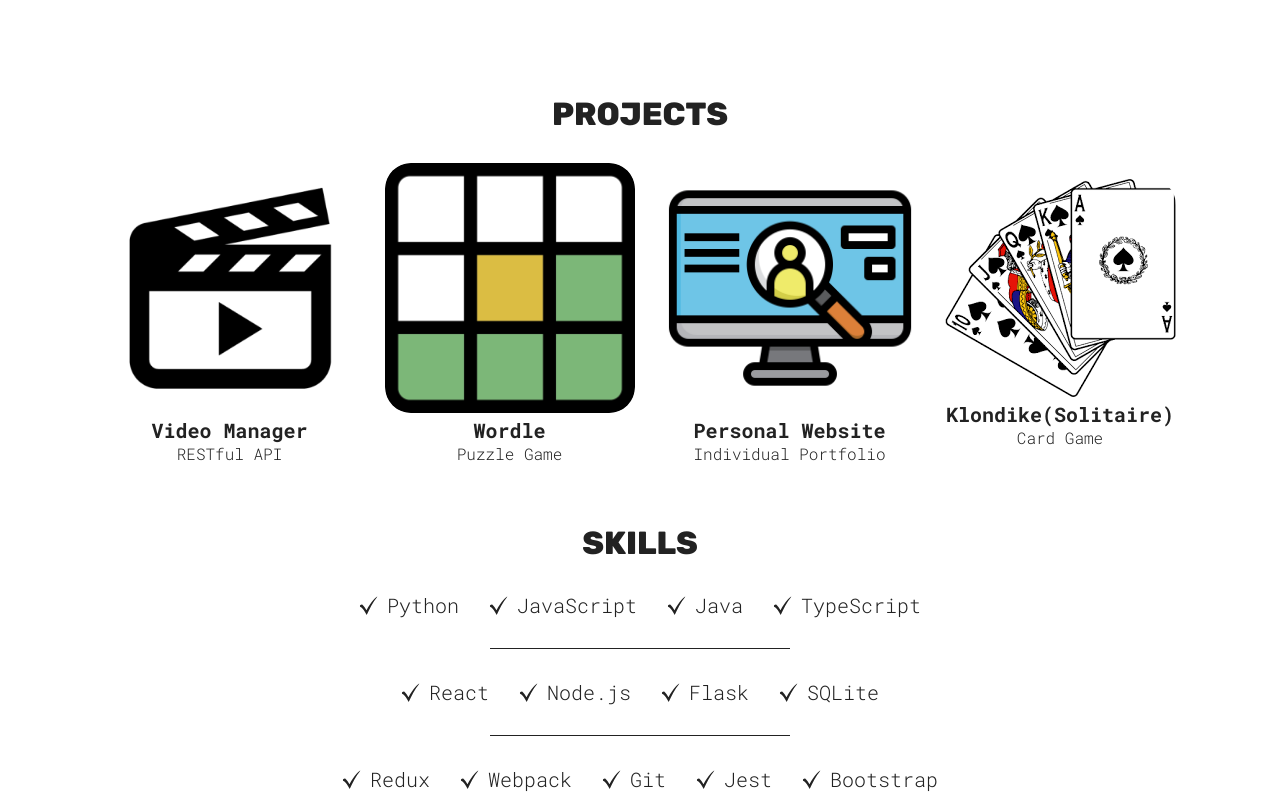
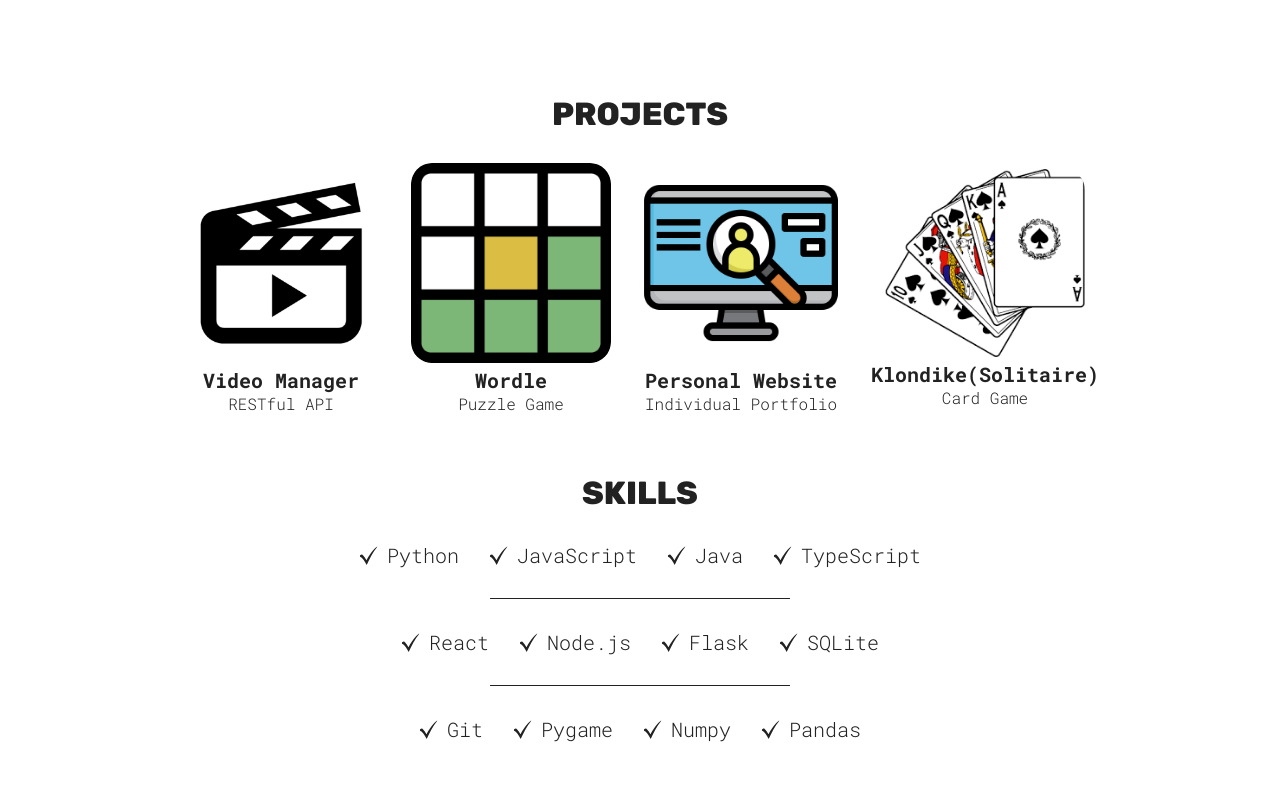
Before and after one commit to nickw0ng/Portfolio-Website, a React (Vite) app: page / in a window 1280 px wide. Shown: the part 773-1573 px from the top of the page. After the commit the page ends 1523 px from the top, so only its background shows below. Built offline with nearby package versions, Linux system fonts and the light colour scheme.

Commit message:
skills and projects edits

```diff
--- a/src/sections/Projects/ProjectsStyles.module.css
+++ b/src/sections/Projects/ProjectsStyles.module.css
@@ -4,10 +4,10 @@
   text-align: center;
 
   img {
-    max-width: 250px;
+    max-width: 200px;
     align-self: center;
     background-color: var(--project-card-bg);
-    border-radius: 26px;
+    border-radius: 21px;
   }
 
   a {
--- a/src/sections/Skills/Skills.jsx
+++ b/src/sections/Skills/Skills.jsx
@@ -26,11 +26,10 @@ function Skills() {
       </div>
       <hr />
       <div className={styles.skillList}>
-        <SkillList src={checkMarkIcon} skill="Redux" />
-        <SkillList src={checkMarkIcon} skill="Webpack" />
         <SkillList src={checkMarkIcon} skill="Git" />
-        <SkillList src={checkMarkIcon} skill="Jest" />
-        <SkillList src={checkMarkIcon} skill="Bootstrap" />
+        <SkillList src={checkMarkIcon} skill="Pygame" />
+        <SkillList src={checkMarkIcon} skill="Numpy" />
+        <SkillList src={checkMarkIcon} skill="Pandas" />
       </div>
     </section>
   );
```
